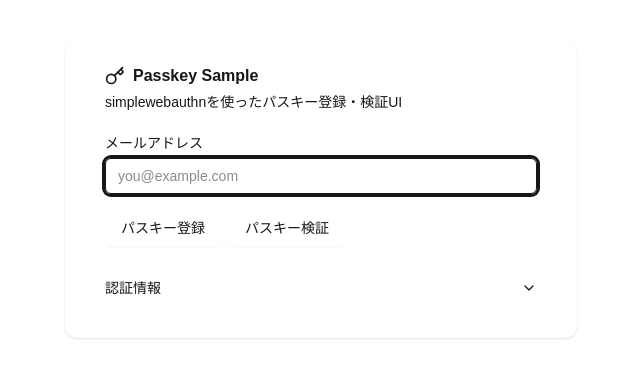
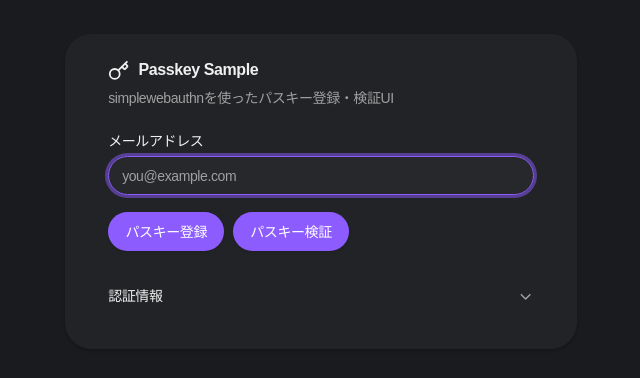
Before and after one commit to tf63/next-passkey-playground, a Next.js app: page /sign-in in a window 1280 px wide. Shown: the part 226-604 px from the top of the page, without its empty margins (319-959 px from the left). Built offline with nearby package versions, Linux system fonts and the light colour scheme.

Commit message:
feat: tidy auth action

```diff
--- a/biome.json
+++ b/biome.json
@@ -25,7 +25,7 @@
             },
             "suspicious": {
                 "recommended": true,
-                "noConsoleLog": "warn",
+                "noConsoleLog": "off",
                 "noDebugger": "error",
                 "useAwait": "error"
             },
@@ -33,6 +33,7 @@
         },
 
         "ignore": [
+            "**/components/ui/**/*",
             "**/tsconfig.*",
             "**/vite.config.*",
             "**/next.config.*",
--- a/src/app/globals.css
+++ b/src/app/globals.css
@@ -1,26 +1,187 @@
 @import 'tailwindcss';
+@import 'tw-animate-css';
+
+@custom-variant dark (&:is(.dark *));
 
 :root {
-    --background: #ffffff;
-    --foreground: #171717;
+    --background: oklch(0.994 0 0);
+    --foreground: oklch(0 0 0);
+    --card: oklch(0.994 0 0);
+    --card-foreground: oklch(0 0 0);
+    --popover: oklch(0.9911 0 0);
+    --popover-foreground: oklch(0 0 0);
+    --primary: oklch(0.5393 0.2713 286.7462);
+    --primary-foreground: oklch(1 0 0);
+    --secondary: oklch(0.954 0.0063 255.4755);
+    --secondary-foreground: oklch(0.1344 0 0);
+    --muted: oklch(0.9702 0 0);
+    --muted-foreground: oklch(0.4386 0 0);
+    --accent: oklch(0.9393 0.0288 266.368);
+    --accent-foreground: oklch(0.5445 0.1903 259.4848);
+    --destructive: oklch(0.629 0.1902 23.0704);
+    --destructive-foreground: oklch(1 0 0);
+    --border: oklch(0.93 0.0094 286.2156);
+    --input: oklch(0.9401 0 0);
+    --ring: oklch(0 0 0);
+    --chart-1: oklch(0.7459 0.1483 156.4499);
+    --chart-2: oklch(0.5393 0.2713 286.7462);
+    --chart-3: oklch(0.7336 0.1758 50.5517);
+    --chart-4: oklch(0.5828 0.1809 259.7276);
+    --chart-5: oklch(0.559 0 0);
+    --sidebar: oklch(0.9777 0.0051 247.8763);
+    --sidebar-foreground: oklch(0 0 0);
+    --sidebar-primary: oklch(0 0 0);
+    --sidebar-primary-foreground: oklch(1 0 0);
+    --sidebar-accent: oklch(0.9401 0 0);
+    --sidebar-accent-foreground: oklch(0 0 0);
+    --sidebar-border: oklch(0.9401 0 0);
+    --sidebar-ring: oklch(0 0 0);
+    --font-sans: Plus Jakarta Sans, sans-serif;
+    --font-serif: Lora, serif;
+    --font-mono: IBM Plex Mono, monospace;
+    --radius: 1.4rem;
+    --shadow-2xs: 0px 2px 3px 0px hsl(0 0% 0% / 0.08);
+    --shadow-xs: 0px 2px 3px 0px hsl(0 0% 0% / 0.08);
+    --shadow-sm: 0px 2px 3px 0px hsl(0 0% 0% / 0.16), 0px 1px 2px -1px hsl(0 0% 0% / 0.16);
+    --shadow: 0px 2px 3px 0px hsl(0 0% 0% / 0.16), 0px 1px 2px -1px hsl(0 0% 0% / 0.16);
+    --shadow-md: 0px 2px 3px 0px hsl(0 0% 0% / 0.16), 0px 2px 4px -1px hsl(0 0% 0% / 0.16);
+    --shadow-lg: 0px 2px 3px 0px hsl(0 0% 0% / 0.16), 0px 4px 6px -1px hsl(0 0% 0% / 0.16);
+    --shadow-xl: 0px 2px 3px 0px hsl(0 0% 0% / 0.16), 0px 8px 10px -1px hsl(0 0% 0% / 0.16);
+    --shadow-2xl: 0px 2px 3px 0px hsl(0 0% 0% / 0.4);
+    --tracking-normal: -0.025em;
+    --spacing: 0.27rem;
+}
+
+.dark {
+    --background: oklch(0.2223 0.006 271.1393);
+    --foreground: oklch(0.9551 0 0);
+    --card: oklch(0.2568 0.0076 274.6528);
+    --card-foreground: oklch(0.9551 0 0);
+    --popover: oklch(0.2568 0.0076 274.6528);
+    --popover-foreground: oklch(0.9551 0 0);
+    --primary: oklch(0.6132 0.2294 291.7437);
+    --primary-foreground: oklch(1 0 0);
+    --secondary: oklch(0.294 0.013 272.9312);
+    --secondary-foreground: oklch(0.9551 0 0);
+    --muted: oklch(0.294 0.013 272.9312);
+    --muted-foreground: oklch(0.7058 0 0);
+    --accent: oklch(0.2795 0.0368 260.031);
+    --accent-foreground: oklch(0.7857 0.1153 246.6596);
+    --destructive: oklch(0.7106 0.1661 22.2162);
+    --destructive-foreground: oklch(1 0 0);
+    --border: oklch(0.3289 0.0092 268.3843);
+    --input: oklch(0.3289 0.0092 268.3843);
+    --ring: oklch(0.6132 0.2294 291.7437);
+    --chart-1: oklch(0.8003 0.1821 151.711);
+    --chart-2: oklch(0.6132 0.2294 291.7437);
+    --chart-3: oklch(0.8077 0.1035 19.5706);
+    --chart-4: oklch(0.6691 0.1569 260.1063);
+    --chart-5: oklch(0.7058 0 0);
+    --sidebar: oklch(0.2011 0.0039 286.0396);
+    --sidebar-foreground: oklch(0.9551 0 0);
+    --sidebar-primary: oklch(0.6132 0.2294 291.7437);
+    --sidebar-primary-foreground: oklch(1 0 0);
+    --sidebar-accent: oklch(0.294 0.013 272.9312);
+    --sidebar-accent-foreground: oklch(0.6132 0.2294 291.7437);
+    --sidebar-border: oklch(0.3289 0.0092 268.3843);
+    --sidebar-ring: oklch(0.6132 0.2294 291.7437);
+    --font-sans: Plus Jakarta Sans, sans-serif;
+    --font-serif: Lora, serif;
+    --font-mono: IBM Plex Mono, monospace;
+    --radius: 1.4rem;
+    --shadow-2xs: 0px 2px 3px 0px hsl(0 0% 0% / 0.08);
+    --shadow-xs: 0px 2px 3px 0px hsl(0 0% 0% / 0.08);
+    --shadow-sm: 0px 2px 3px 0px hsl(0 0% 0% / 0.16), 0px 1px 2px -1px hsl(0 0% 0% / 0.16);
+    --shadow: 0px 2px 3px 0px hsl(0 0% 0% / 0.16), 0px 1px 2px -1px hsl(0 0% 0% / 0.16);
+    --shadow-md: 0px 2px 3px 0px hsl(0 0% 0% / 0.16), 0px 2px 4px -1px hsl(0 0% 0% / 0.16);
+    --shadow-lg: 0px 2px 3px 0px hsl(0 0% 0% / 0.16), 0px 4px 6px -1px hsl(0 0% 0% / 0.16);
+    --shadow-xl: 0px 2px 3px 0px hsl(0 0% 0% / 0.16), 0px 8px 10px -1px hsl(0 0% 0% / 0.16);
+    --shadow-2xl: 0px 2px 3px 0px hsl(0 0% 0% / 0.4);
 }
 
 @theme inline {
     --color-background: var(--background);
     --color-foreground: var(--foreground);
-    --font-sans: var(--font-geist-sans);
-    --font-mono: var(--font-geist-mono);
+    --color-card: var(--card);
+    --color-card-foreground: var(--card-foreground);
+    --color-popover: var(--popover);
+    --color-popover-foreground: var(--popover-foreground);
+    --color-primary: var(--primary);
+    --color-primary-foreground: var(--primary-foreground);
+    --color-secondary: var(--secondary);
+    --color-secondary-foreground: var(--secondary-foreground);
+    --color-muted: var(--muted);
+    --color-muted-foreground: var(--muted-foreground);
+    --color-accent: var(--accent);
+    --color-accent-foreground: var(--accent-foreground);
+    --color-destructive: var(--destructive);
+    --color-destructive-foreground: var(--destructive-foreground);
+    --color-border: var(--border);
+    --color-input: var(--input);
+    --color-ring: var(--ring);
+    --color-chart-1: var(--chart-1);
+    --color-chart-2: var(--chart-2);
+    --color-chart-3: var(--chart-3);
+    --color-chart-4: var(--chart-4);
+    --color-chart-5: var(--chart-5);
+    --color-sidebar: var(--sidebar);
+    --color-sidebar-foreground: var(--sidebar-foreground);
+    --color-sidebar-primary: var(--sidebar-primary);
+    --color-sidebar-primary-foreground: var(--sidebar-primary-foreground);
+    --color-sidebar-accent: var(--sidebar-accent);
+    --color-sidebar-accent-foreground: var(--sidebar-accent-foreground);
+    --color-sidebar-border: var(--sidebar-border);
+    --color-sidebar-ring: var(--sidebar-ring);
+
+    --font-sans: var(--font-sans);
+    --font-mono: var(--font-mono);
+    --font-serif: var(--font-serif);
+
+    --radius-sm: calc(var(--radius) - 4px);
+    --radius-md: calc(var(--radius) - 2px);
+    --radius-lg: var(--radius);
+    --radius-xl: calc(var(--radius) + 4px);
+
+    --shadow-2xs: var(--shadow-2xs);
+    --shadow-xs: var(--shadow-xs);
+    --shadow-sm: var(--shadow-sm);
+    --shadow: var(--shadow);
+    --shadow-md: var(--shadow-md);
+    --shadow-lg: var(--shadow-lg);
+    --shadow-xl: var(--shadow-xl);
+    --shadow-2xl: var(--shadow-2xl);
+
+    --tracking-tighter: calc(var(--tracking-normal) - 0.05em);
+    --tracking-tight: calc(var(--tracking-normal) - 0.025em);
+    --tracking-normal: var(--tracking-normal);
+    --tracking-wide: calc(var(--tracking-normal) + 0.025em);
+    --tracking-wider: calc(var(--tracking-normal) + 0.05em);
+    --tracking-widest: calc(var(--tracking-normal) + 0.1em);
 }
 
-@media (prefers-color-scheme: dark) {
-    :root {
-        --background: #0a0a0a;
-        --foreground: #ededed;
+body {
+    letter-spacing: var(--tracking-normal);
+    background-color: var(--background);
+    color: var(--foreground);
+}
+
+/* autofillのスタイル強制変更への対処 */
+@layer utilities {
+    input:-webkit-autofill,
+    input:-webkit-autofill:hover,
+    input:-webkit-autofill:focus,
+    input:-webkit-autofill:active {
+        transition:
+            background-color 5000s ease-in-out 0s,
+            color 5000s ease-in-out 0s;
     }
 }
 
-body {
-    background: var(--background);
-    color: var(--foreground);
-    font-family: Arial, Helvetica, sans-serif;
+@layer base {
+    * {
+        @apply border-border outline-ring/50;
+    }
+    body {
+        @apply bg-background text-foreground;
+    }
 }
--- a/tsconfig.json
+++ b/tsconfig.json
@@ -13,6 +13,8 @@
         "isolatedModules": true,
         "jsx": "preserve",
         "incremental": true,
+        "noUnusedLocals": false,
+        "noUnusedParameters": false,
         "plugins": [
             {
                 "name": "next"
```
Also changed, not shown: src/app/actions/auth.ts (+53 -30 lines).
